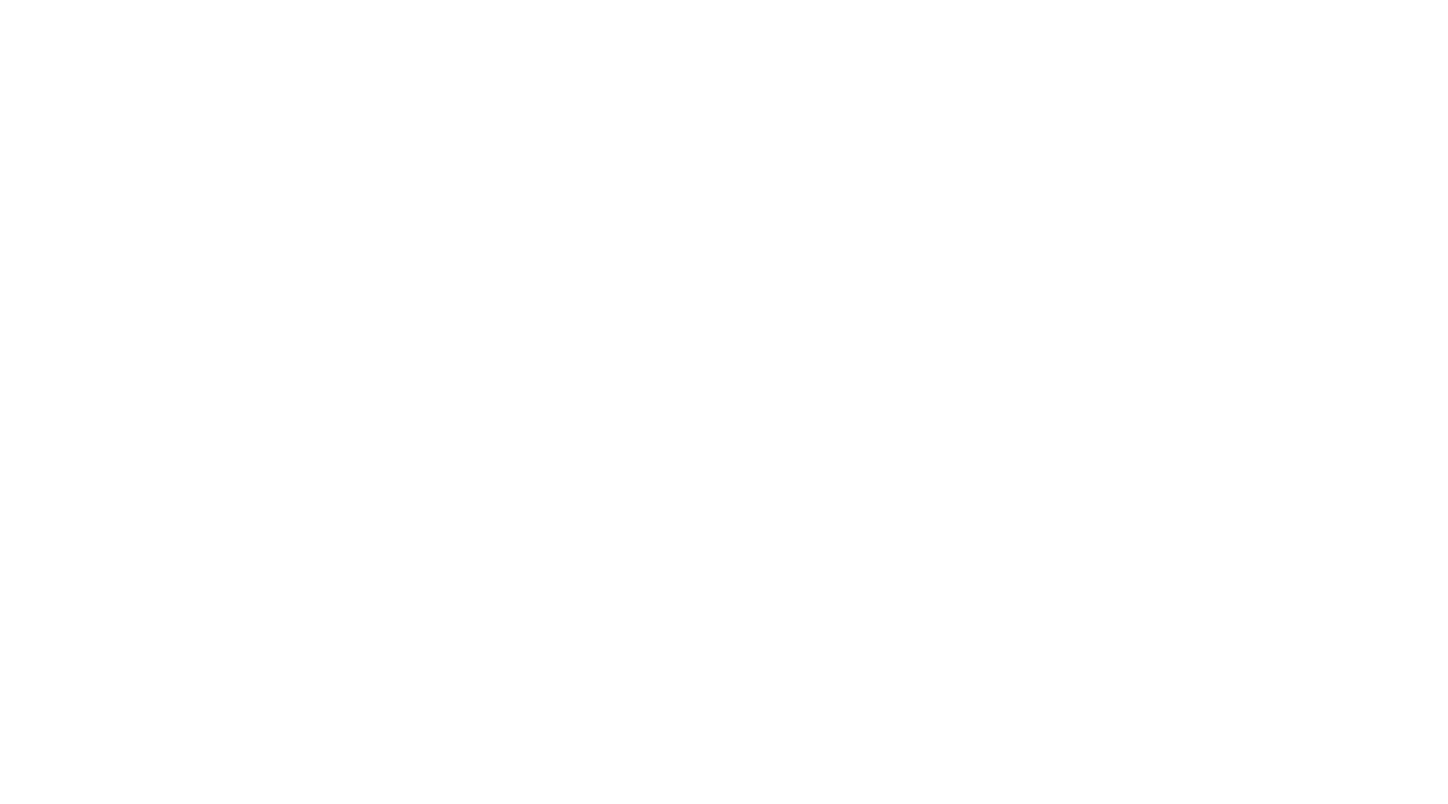
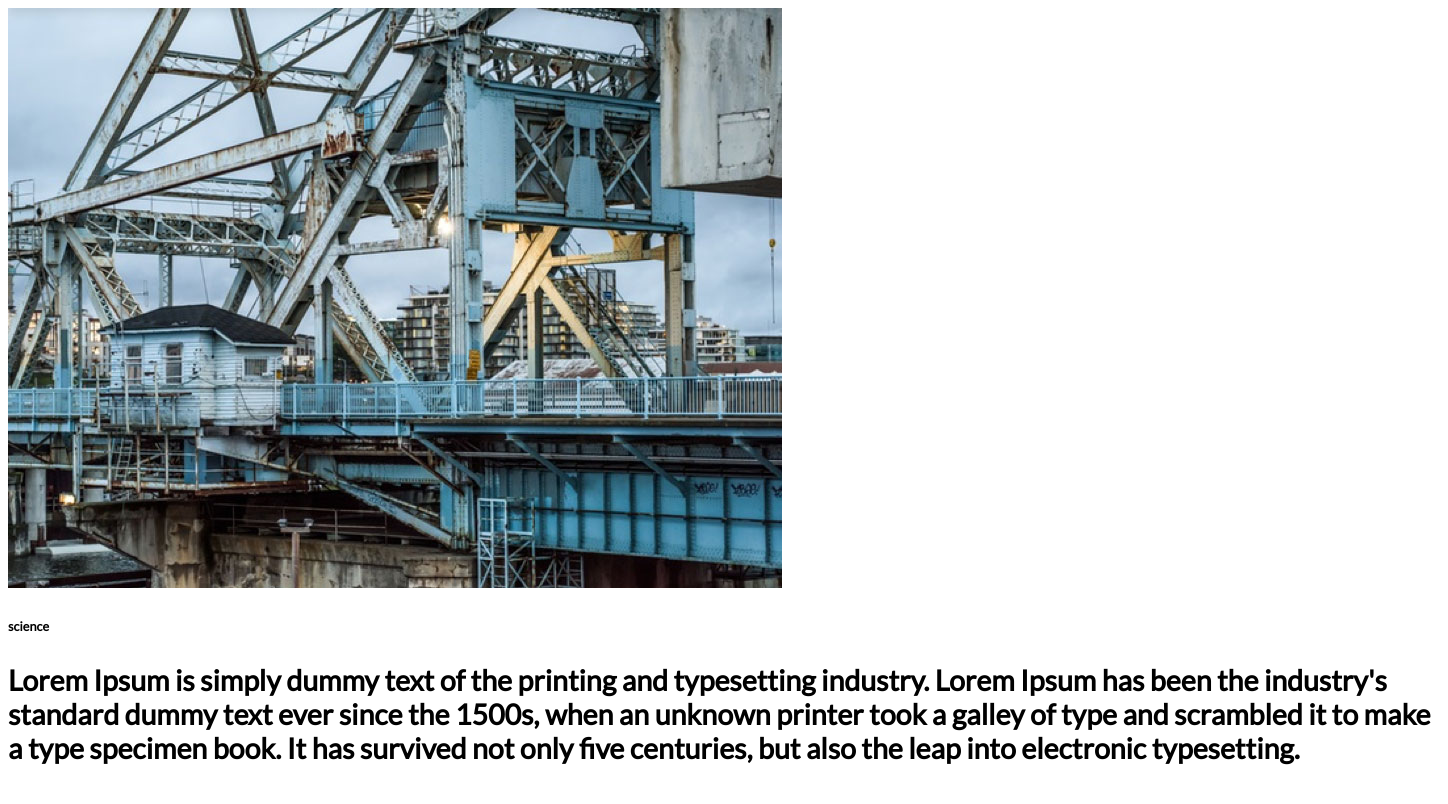
Before and after one commit to sreechithragit/Home-demo, a plain HTML site: page index.html in a window 1280 px wide. Shown: the top 804 px of the page, 1448 px wide, since content can reach past the window. Drawn offline with Linux system fonts and the light colour scheme.

Commit message:
Update index.html

```diff
--- a/index.html
+++ b/index.html
@@ -1,10 +1,25 @@
 <html>
 <head>
 <title>Home-demo</title>
+
+    <link rel="stylesheet" href="css/style.css">
+  <link href="https://fonts.googleapis.com/css?family=Lato" rel="stylesheet">
+
+
 </head>
 <body>
-<div class="outer-container">
+<div class="demo-home">
 
+  <div class="sci-top">
+  <img src="images/1.jpg" alt="science">
+    <span class="ryt-one">
+      <h6 class="titl">science</h6>
+      <h2 class="subj-tyl">Lorem Ipsum is simply dummy text of the printing and typesetting industry. Lorem Ipsum has been the industry's standard dummy text ever since the 1500s, when an unknown printer took a galley of type and scrambled it to make a type specimen book. It has survived not only five centuries, but also the leap into electronic typesetting.
+        </h2>
+
+    </span>
+
+            </div>
 
 </div>
 
```
